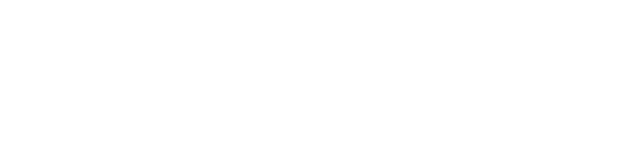
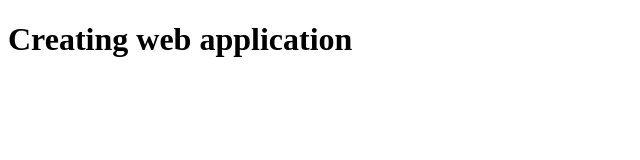
Before and after one commit to NG-hate-shit/lms, a plain HTML site: page index.html in a window 1280 px wide. Shown: the whole page, without its empty margins (0-640 px from the left). Drawn offline with Linux system fonts and the light colour scheme.

Commit message:
pushing a  change in  index file

```diff
--- a/index.html
+++ b/index.html
@@ -6,6 +6,6 @@
     <title>Document</title>
 </head>
 <body>
-
+    <h1>Creating  web application</h1>
 </body>
 </html>
```
